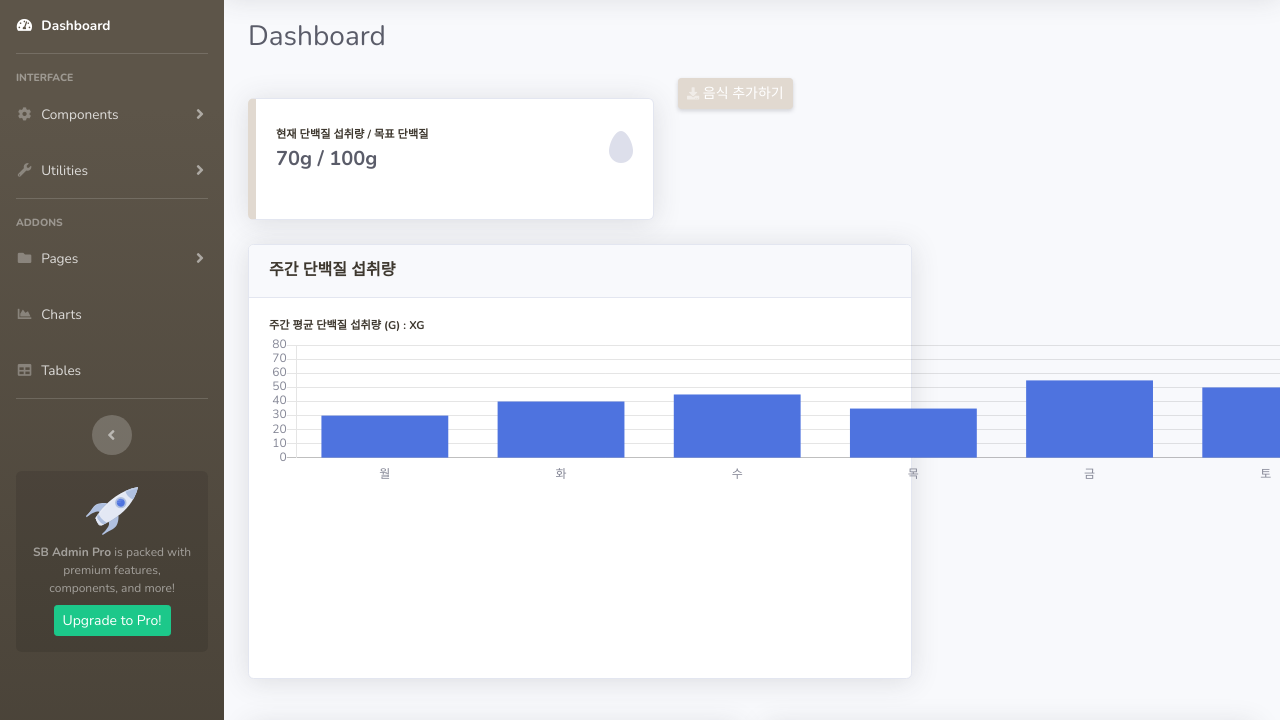
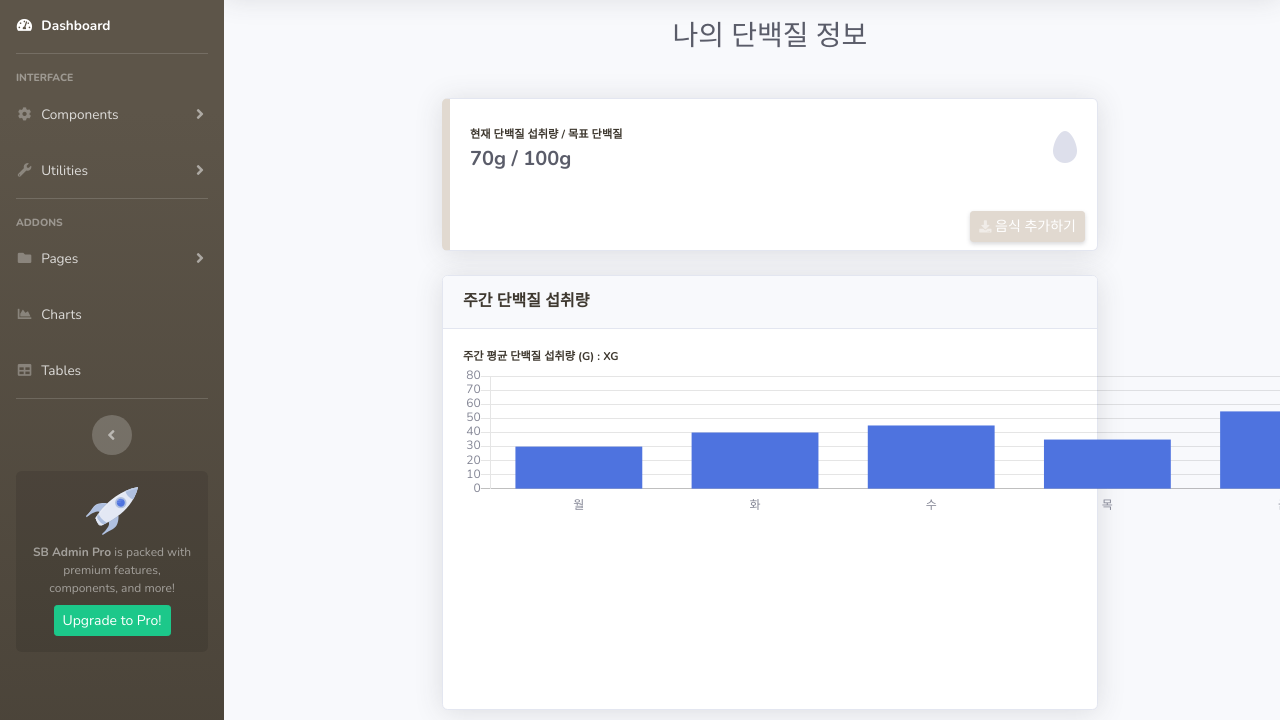
Before and after one commit to kim3ho1/Front-End, a website with bundled scripts: page index.html in a window 1280 px wide. Shown: the part 74-794 px from the top of the page. Built offline with nearby package versions, Linux system fonts and the light colour scheme.

Commit message:
feat. css

```diff
--- a/index.html
+++ b/index.html
@@ -506,15 +506,15 @@
           <div class="container-fluid">
             <!-- Page Heading -->
             <div
-              class="d-sm-flex align-items-center justify-content-between mb-4"
+              class="d-sm-flex align-items-center justify-content-center mb-4"
             >
-              <h1 class="h3 mb-0 text-gray-800">Dashboard</h1>
+              <h1 class="h3 mb-0 text-gray-800">나의 단백질 정보</h1>
             </div>
 
             <!-- Content Row -->
-            <div class="row">
+            <div class="row justify-content-center">
               <!-- Protein Intake Card -->
-              <div class="col-xl-5 col-md-6 mb-4">
+              <div class="col-xl-8 col-md-6 mb-4">
                 <div class="card border-left-primary shadow h-100 py-2">
                   <div class="card-body">
                     <div class="row no-gutters align-items-center">
@@ -532,28 +532,26 @@
                       </div>
                     </div>
                   </div>
+
+                  <div class="col text-right">
+                    <a href="#" class="btn btn-sm btn-primary shadow-sm">
+                      <i class="fas fa-download fa-sm text-white-50"></i> 음식 추가하기
+                    </a>
+                  </div>
+
                 </div>
               </div>
-
-              <div class="col">
-                <a href="#" class="btn btn-sm btn-primary shadow-sm">
-                  <i class="fas fa-download fa-sm text-white-50"></i> 음식 추가하기
-                </a>
-              </div>
-
             </div>
 
             <!-- Content Row -->
 
-            <div class="row">
+            <div class="row justify-content-center">
               <!-- Area Chart -->
               <div class="col-xl-8 col-lg-7">
                 <div class="card shadow mb-4">
                   <!-- Card Header - Dropdown -->
                   <div class="card-header py-3 d-flex flex-row align-items-center justify-content-between">
-                    <h6 class="m-0 font-weight-bold text-primary">
-                      주간 단백질 섭취량
-                    </h6>
+                    <h6 class="m-0 font-weight-bold text-primary">주간 단백질 섭취량 </h6>
                   </div>
                   <!-- Card Body -->
                   <div class="card-body">
```
Also changed, not shown: css/sb-admin-2.css.
